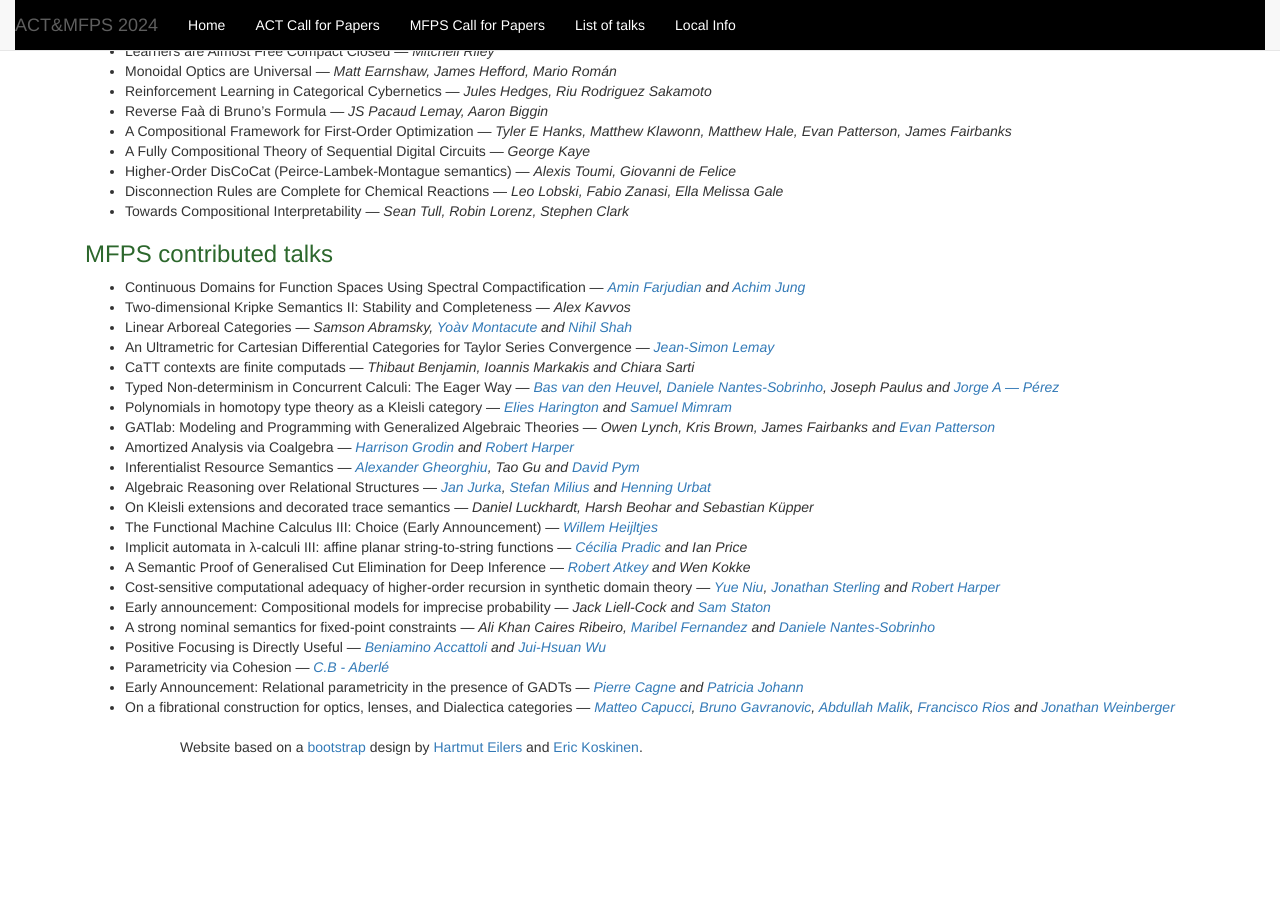
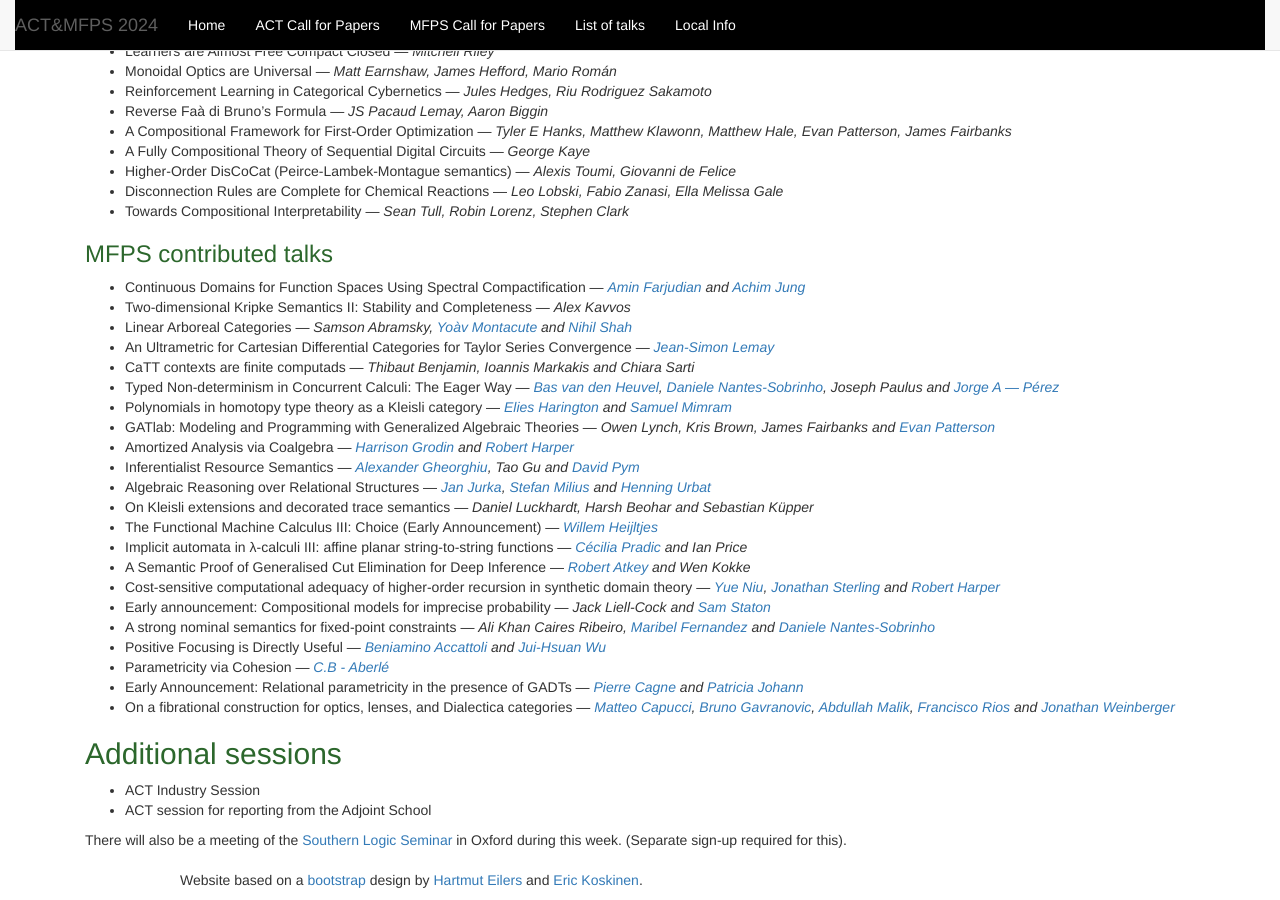
Before and after one commit to oxford24/oxford24.github.io, a Jekyll site: the page built from all-talks.md, in a window 1280 px wide and 900 px high, scrolled down 1856 px. Built offline with Jekyll 4.4.1, drawn with Linux system fonts in a browser that asks for light colours; before the commit the page ends 2623 px from its top, so only the background shows below that.

Commit message:
Update all-talks.md

```diff
--- a/all-talks.md
+++ b/all-talks.md
@@ -124,3 +124,10 @@ Jump to [ACT contributed talks](#act-contributed-talks) or [MFPS contributed tal
 * Early Announcement: Relational parametricity in the presence of GADTs &mdash; <i><a href="https://www.normalesup.org/~cagne/index.html">Pierre Cagne</a> and <a href="http://cs.appstate.edu/johannp">Patricia Johann</a></i>
 * On a fibrational construction for optics, lenses, and Dialectica categories &mdash;
 <i><a href="https://matteocapucci.wordpress.com">Matteo Capucci</a>, <a href="https://www.brunogavranovic.com/">Bruno Gavranovic</a>, <a href="https://abdullahnaeemmalik.github.io/">Abdullah Malik</a>, <a href="https://www.ornl.gov/staff-profile/francisco-r-rios">Francisco Rios</a> and <a href="https://sites.google.com/view/jonathanweinberger">Jonathan Weinberger</a></i>
+
+## Additional sessions
+
+* ACT Industry Session
+* ACT session for reporting from the Adjoint School
+
+There will also be a meeting of the [Southern Logic Seminar](https://t-powell.github.io/southern_logic_seminar/sls.html) in Oxford during this week. (Separate sign-up required for this).
```
